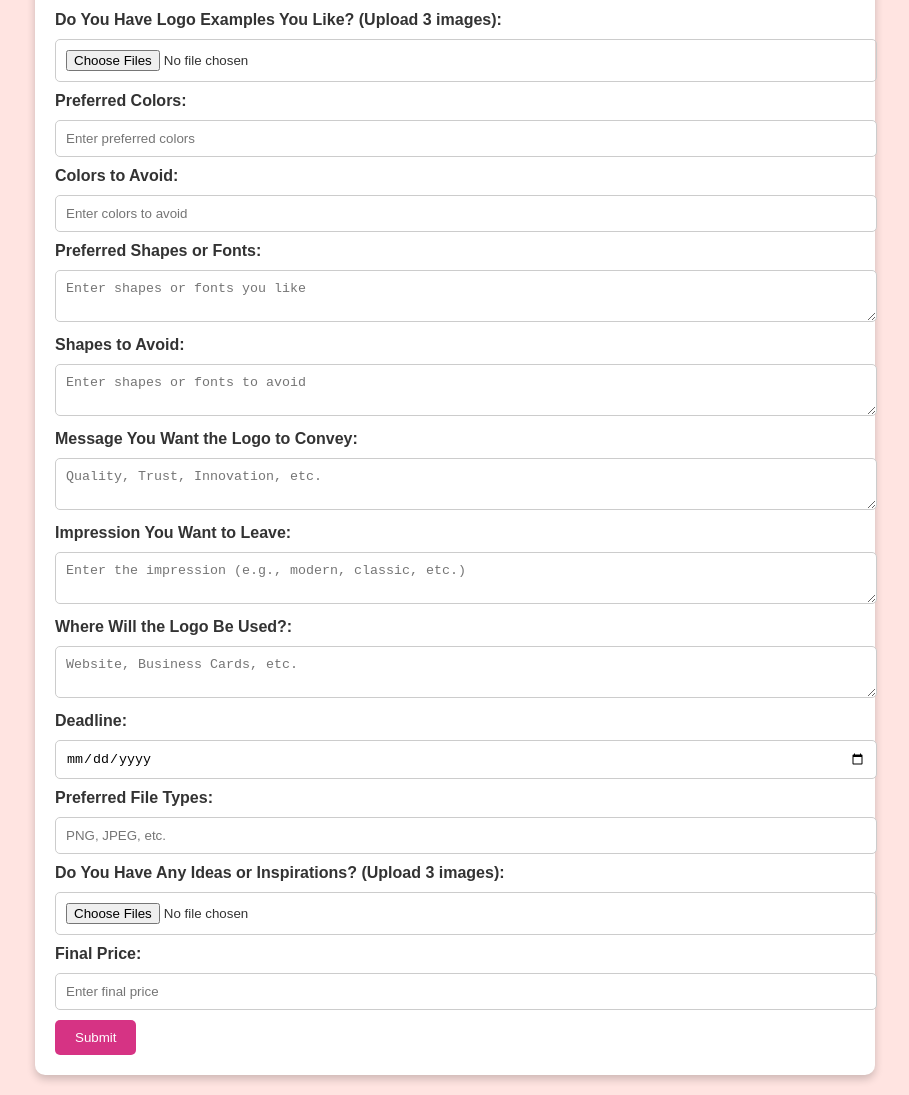
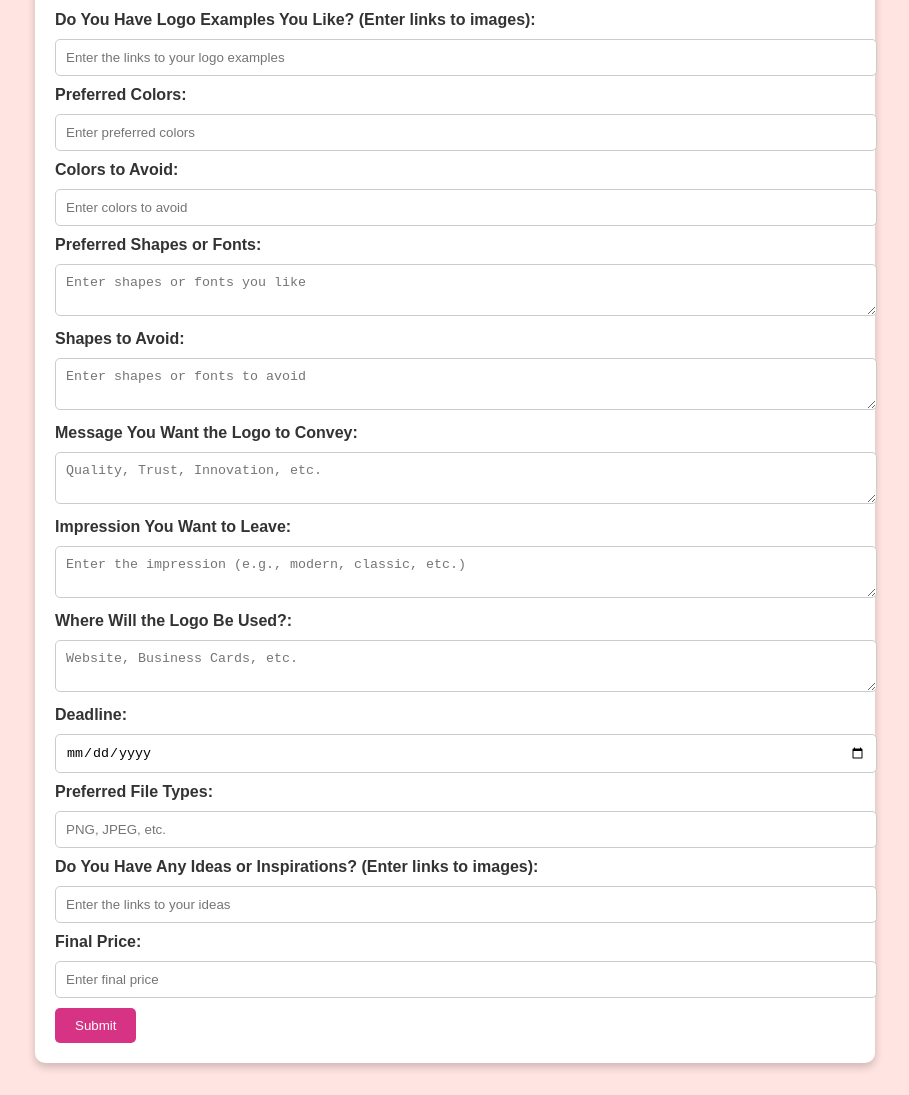
Before and after one commit to anfaltif/create-logo, a plain HTML site: page index.html in a window 1280 px wide. Shown: the part 694-1789 px from the top of the page, without its empty margins (185-1094 px from the left). Drawn offline with Linux system fonts and the light colour scheme.

Commit message:
Update index.html

```diff
--- a/index.html
+++ b/index.html
@@ -65,8 +65,7 @@
             <h1>Anfal Tif</h1>
             <img src="https://i.pinimg.com/736x/06/98/9b/06989b9df22c1d760e68ead7df88c86c.jpg" alt="Logo Example 2">
         </div>
-        <!-- تعديل هنا ليشمل Formspree -->
-        <form action="https://formspree.io/f/mnnqyzkg" method="post" enctype="multipart/form-data">
+        <form action="https://formspree.io/f/mnnqyzkg" method="post">
             <label for="name">Your Name:</label>
             <input type="text" id="name" name="name" placeholder="Enter your name">
 
@@ -93,8 +92,9 @@
             <label for="keywords">Keywords Describing Your Work:</label>
             <textarea id="keywords" name="keywords" placeholder="Modern, Innovative, Natural, etc."></textarea>
 
-            <label for="examples">Do You Have Logo Examples You Like? (Upload 3 images):</label>
-            <input type="file" id="examples" name="examples[]" multiple>
+            <!-- تعديل الحقل لطلب الرابط بدلاً من رفع الصور -->
+            <label for="examples">Do You Have Logo Examples You Like? (Enter links to images):</label>
+            <input type="text" id="examples" name="examples" placeholder="Enter the links to your logo examples">
 
             <label for="colors">Preferred Colors:</label>
             <input type="text" id="colors" name="colors" placeholder="Enter preferred colors">
@@ -123,8 +123,8 @@
             <label for="file_types">Preferred File Types:</label>
             <input type="text" id="file_types" name="file_types" placeholder="PNG, JPEG, etc.">
 
-            <label for="ideas">Do You Have Any Ideas or Inspirations? (Upload 3 images):</label>
-            <input type="file" id="ideas" name="ideas[]" multiple>
+            <label for="ideas">Do You Have Any Ideas or Inspirations? (Enter links to images):</label>
+            <input type="text" id="ideas" name="ideas" placeholder="Enter the links to your ideas">
 
             <label for="final_price">Final Price:</label>
             <input type="number" id="final_price" name="final_price" placeholder="Enter final price" required>
```
